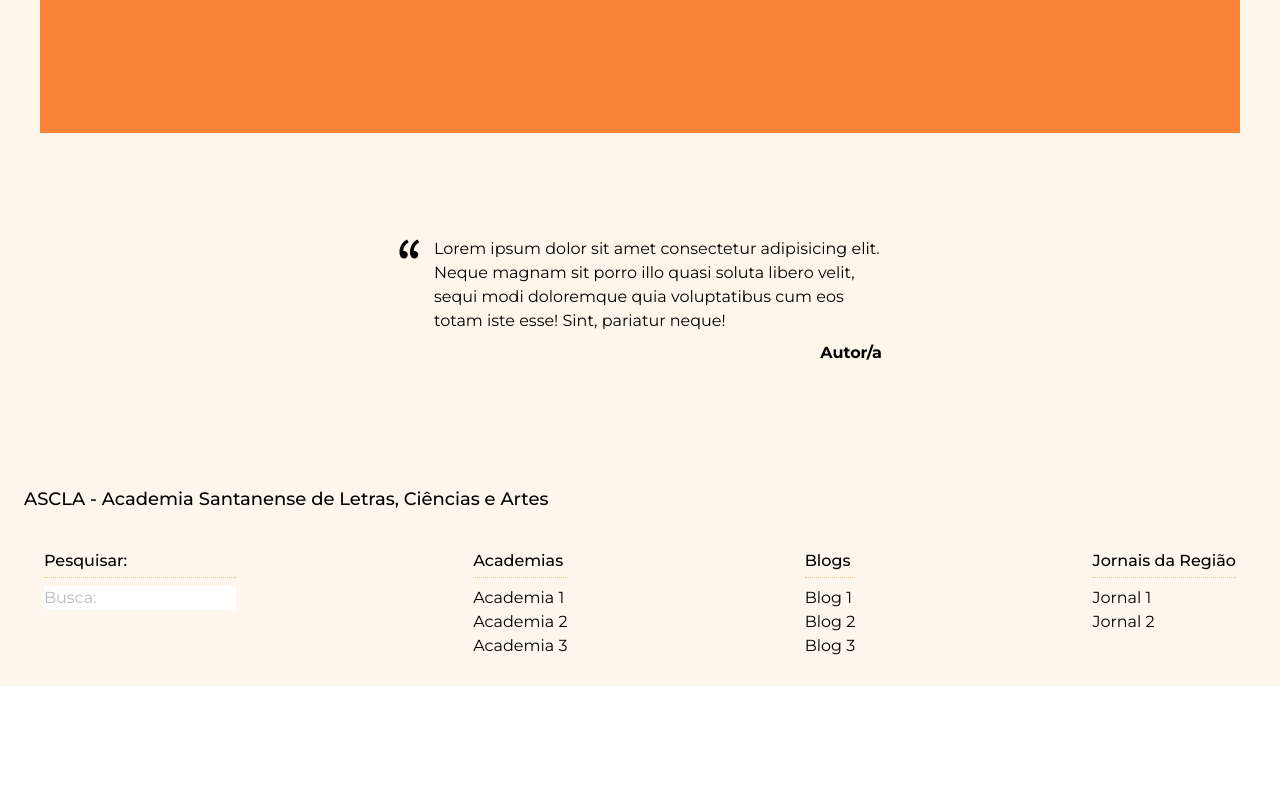
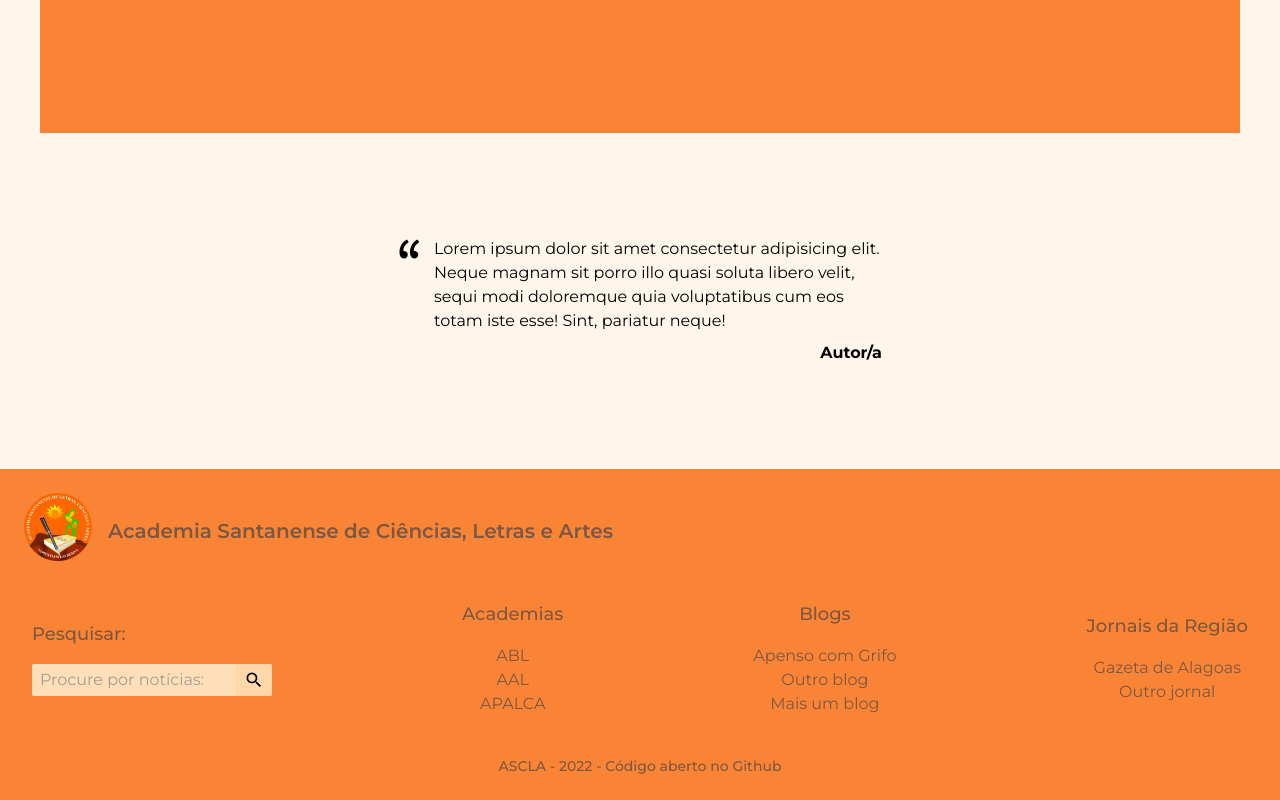
Before and after one commit to gepetojj/ascla, a Next.js app: page / in a window 1280 px wide. Shown: the part 351-1151 px from the top of the page. Before the commit the page ends 1037 px from the top, so only its background shows below. Built offline with nearby package versions, Linux system fonts and the light colour scheme; no server answers.

Commit message:
feat(pages/blog): refatoração da interface das postagens do blog e alteração em componentes relacionados

```diff
--- a/components/layout/Footer/Topic.tsx
+++ b/components/layout/Footer/Topic.tsx
@@ -3,14 +3,13 @@ import React, { memo, FC, ReactNode } from "react";
 export interface FooterTopicProps {
 	title: string;
 	children: ReactNode;
+	onCenter?: boolean;
 }
 
-const FooterTopicComponent: FC<FooterTopicProps> = ({ title, children }) => {
+const FooterTopicComponent: FC<FooterTopicProps> = ({ title, children, onCenter }) => {
 	return (
-		<div className="flex flex-col m-3">
-			<h3 className="font-medium border-b border-dotted border-orange-300 pb-1 mb-2">
-				{title}
-			</h3>
+		<div className={`flex flex-col gap-4 ${onCenter ? "text-center" : "text-left"}`}>
+			<h4 className="text-lg text-secondary-800 font-medium">{title}</h4>
 			{children}
 		</div>
 	);
--- a/components/layout/Footer/index.tsx
+++ b/components/layout/Footer/index.tsx
@@ -1,56 +1,144 @@
+import Image from "next/image";
 import React, { memo, FC } from "react";
+import { MdSearch } from "react-icons/md";
 
 import { FooterTopic } from "./Topic";
 
 const FooterComponent: FC = () => {
 	return (
-		<footer className="flex flex-col w-full h-full px-6 py-4 bg-orange-50">
-			<section>
-				<h2 className="text-lg font-medium">
-					ASCLA - Academia Santanense de Letras, Ciências e Artes
-				</h2>
-			</section>
-			<section className="flex justify-between flex-wrap mt-6 px-2">
+		<footer className="flex flex-col w-full h-full p-6 gap-8 bg-primary-main">
+			<div className="flex items-center gap-4">
+				<div>
+					<Image
+						src="/logo-ascla.webp"
+						alt="Logo da ASCLA"
+						layout="fixed"
+						width={68}
+						height={68}
+						priority
+					/>
+				</div>
+				<h3 className="text-xl text-secondary-800 font-semibold">
+					Academia Santanense de Ciências, Letras e Artes
+				</h3>
+			</div>
+			<div className="flex justify-center items-center flex-wrap gap-x-8 gap-y-4 px-2 sm:justify-between">
 				<FooterTopic title="Pesquisar:">
-					<input type="text" placeholder="Busca:" />
+					<div className="relative w-60">
+						<input
+							className="w-full px-2 py-1 bg-cream-300 text-black-500 rounded-sm outline-none placeholder:text-black-500/70 focus:shadow-md"
+							type="text"
+							placeholder="Procure por notícias:"
+						/>
+						<button className="flex justify-center items-center absolute h-full top-0 right-0 p-2 backdrop-blur-[1px] rounded-sm bg-cream-500/30 duration-200 hover:brightness-90">
+							<MdSearch className="text-xl" />
+						</button>
+					</div>
 				</FooterTopic>
-				<FooterTopic title="Academias">
-					<ul>
+				<FooterTopic title="Academias" onCenter>
+					<ul className="text-secondary-800">
 						<li>
-							<a href="#">Academia 1</a>
+							<a
+								href="https://www.academia.org.br/"
+								target="_blank"
+								rel="noreferrer"
+								className="hover:underline"
+							>
+								ABL
+							</a>
 						</li>
 						<li>
-							<a href="#">Academia 2</a>
+							<a
+								href="https://www.aal.al.org.br/"
+								target="_blank"
+								rel="noreferrer"
+								className="hover:underline"
+							>
+								AAL
+							</a>
 						</li>
 						<li>
-							<a href="#">Academia 3</a>
+							<a
+								href="https://apalca.com.br/"
+								target="_blank"
+								rel="noreferrer"
+								className="hover:underline"
+							>
+								APALCA
+							</a>
 						</li>
 					</ul>
 				</FooterTopic>
-				<FooterTopic title="Blogs">
-					<ul>
+				<FooterTopic title="Blogs" onCenter>
+					<ul className="text-secondary-800">
 						<li>
-							<a href="#">Blog 1</a>
+							<a
+								href="https://www.apensocomgrifo.com/"
+								target="_blank"
+								rel="noreferrer"
+								className="hover:underline"
+							>
+								Apenso com Grifo
+							</a>
 						</li>
 						<li>
-							<a href="#">Blog 2</a>
+							<a
+								href="#"
+								target="_blank"
+								rel="noreferrer"
+								className="hover:underline"
+							>
+								Outro blog
+							</a>
 						</li>
 						<li>
-							<a href="#">Blog 3</a>
+							<a
+								href="#"
+								target="_blank"
+								rel="noreferrer"
+								className="hover:underline"
+							>
+								Mais um blog
+							</a>
 						</li>
 					</ul>
 				</FooterTopic>
-				<FooterTopic title="Jornais da Região">
-					<ul>
+				<FooterTopic title="Jornais da Região" onCenter>
+					<ul className="text-secondary-800">
 						<li>
-							<a href="#">Jornal 1</a>
+							<a
+								href="https://d.gazetadealagoas.com.br/"
+								target="_blank"
+								rel="noreferrer"
+								className="hover:underline"
+							>
+								Gazeta de Alagoas
+							</a>
 						</li>
 						<li>
-							<a href="#">Jornal 2</a>
+							<a
+								href="#"
+								target="_blank"
+								rel="noreferrer"
+								className="hover:underline"
+							>
+								Outro jornal
+							</a>
 						</li>
 					</ul>
 				</FooterTopic>
-			</section>
+			</div>
+			<span className="text-center text-sm text-secondary-800 font-medium mt-2">
+				ASCLA - {new Date().getFullYear()} - Código aberto no{" "}
+				<a
+					href="http://github.com/gepetojj/ascla-website"
+					target="_blank"
+					rel="noreferrer"
+					className="hover:underline"
+				>
+					Github
+				</a>
+			</span>
 		</footer>
 	);
 };
--- a/package.json
+++ b/package.json
@@ -2,7 +2,7 @@
 	"name": "ascla-website",
 	"description": "",
 	"author": "Gepetojj <contato.gepetojj@gmail.com>",
-	"version": "0.11.4",
+	"version": "0.12.0",
 	"license": "MIT",
 	"private": true,
 	"scripts": {
--- /dev/null
+++ b/pages/api/academics/read.ts
@@ -0,0 +1,35 @@
+import type { Academic } from "entities/Academic";
+import type { DefaultResponse } from "entities/DefaultResponse";
+import { apiHandler } from "helpers/apiHandler";
+import type { NextApiRequest, NextApiResponse } from "next";
+
+interface Response extends DefaultResponse {
+	academic?: Academic;
+}
+
+export default async function handler(req: NextApiRequest, res: NextApiResponse<Response>) {
+	return apiHandler(req, res, { method: "get", col: "academics" }, async col => {
+		try {
+			const { id } = req.query;
+
+			if (!id || typeof id !== "string") {
+				res.status(400).json({ message: "Informe o ID do acadêmico." });
+				return res;
+			}
+
+			const query = await col.doc(id).get();
+			if (!query.exists) {
+				res.status(404).json({ message: "Acadêmico não encontrado." });
+				return res;
+			}
+
+			const academic = query.data() as Academic;
+			res.json({ message: "Acadêmico listado com sucesso.", academic });
+		} catch (err) {
+			console.error(err);
+			res.status(500).json({ message: "Não foi possível listar o acadêmico." });
+		}
+
+		return res;
+	});
+}
--- /dev/null
+++ b/pages/api/patrons/read.ts
@@ -0,0 +1,35 @@
+import type { DefaultResponse } from "entities/DefaultResponse";
+import type { Patron } from "entities/Patron";
+import { apiHandler } from "helpers/apiHandler";
+import type { NextApiRequest, NextApiResponse } from "next";
+
+interface Response extends DefaultResponse {
+	patron?: Patron;
+}
+
+export default async function handler(req: NextApiRequest, res: NextApiResponse<Response>) {
+	return apiHandler(req, res, { method: "get", col: "patrons" }, async col => {
+		try {
+			const { id } = req.query;
+
+			if (!id || typeof id !== "string") {
+				res.status(400).json({ message: "Informe o ID do patrono." });
+				return res;
+			}
+
+			const query = await col.doc(id).get();
+			if (!query.exists) {
+				res.status(404).json({ message: "Patrono não encontrado." });
+				return res;
+			}
+
+			const patron = query.data() as Patron;
+			res.json({ message: "Patrono listado com sucesso.", patron });
+		} catch (err) {
+			console.error(err);
+			res.status(500).json({ message: "Não foi possível listar o patrono." });
+		}
+
+		return res;
+	});
+}
--- /dev/null
+++ b/pages/api/users/list.ts
@@ -0,0 +1,26 @@
+import type { DefaultResponse } from "entities/DefaultResponse";
+import type { User } from "entities/User";
+import { apiHandler } from "helpers/apiHandler";
+import type { NextApiRequest, NextApiResponse } from "next";
+
+interface Response extends DefaultResponse {
+	users?: User[];
+}
+
+export default async function handler(req: NextApiRequest, res: NextApiResponse<Response>) {
+	return apiHandler(req, res, { method: "get", col: "users", adminOnly: true }, async col => {
+		try {
+			const query = await col.get();
+			const users: User[] = [];
+
+			query.forEach(user => users.push(user.data() as User));
+
+			res.json({ message: "Usuários listados com sucesso.", users });
+		} catch (err) {
+			console.error(err);
+			res.status(500).json({ message: "Não foi possível listar os usuários." });
+		}
+
+		return res;
+	});
+}
--- /dev/null
+++ b/pages/api/users/read.ts
@@ -0,0 +1,35 @@
+import type { DefaultResponse } from "entities/DefaultResponse";
+import type { User } from "entities/User";
+import { apiHandler } from "helpers/apiHandler";
+import type { NextApiRequest, NextApiResponse } from "next";
+
+interface Response extends DefaultResponse {
+	user?: User;
+}
+
+export default async function handler(req: NextApiRequest, res: NextApiResponse<Response>) {
+	return apiHandler(req, res, { method: "get", col: "users", adminOnly: true }, async col => {
+		try {
+			const { id } = req.query;
+
+			if (!id || typeof id !== "string") {
+				res.status(400).json({ message: "Informe o ID do usuário." });
+				return res;
+			}
+
+			const query = await col.doc(id).get();
+			if (!query.exists) {
+				res.status(404).json({ message: "Usuário não encontrado." });
+				return res;
+			}
+
+			const user = query.data() as User;
+			res.json({ message: "Usuário listado com sucesso.", user });
+		} catch (err) {
+			console.error(err);
+			res.status(500).json({ message: "Não foi possível listar o usuário." });
+		}
+
+		return res;
+	});
+}
--- /dev/null
+++ b/pages/api/users/update.ts
@@ -0,0 +1,43 @@
+import type { DefaultResponse } from "entities/DefaultResponse";
+import { User, UserRole } from "entities/User";
+import { apiHandler } from "helpers/apiHandler";
+import type { NextApiRequest, NextApiResponse } from "next";
+
+interface UpdateUser {
+	id: string;
+	role?: UserRole;
+}
+
+export default async function handler(req: NextApiRequest, res: NextApiResponse<DefaultResponse>) {
+	return apiHandler(req, res, { method: "put", col: "users", adminOnly: true }, async col => {
+		const { id, role }: UpdateUser = req.body;
+
+		// TODO: Adicionar validação aos dados
+		if (!id) {
+			res.status(400).json({ message: "Informe o ID do usuário." });
+			return res;
+		}
+
+		try {
+			const query = await col.doc(id).get();
+			const user = query.data() as User;
+
+			if (!query.exists || !user) {
+				res.status(400).json({ message: "Usuário não encontrado." });
+				return res;
+			}
+
+			if (role && typeof role === "string") {
+				user.metadata.role = role;
+				await col.doc(id).update(user);
+			}
+
+			res.json({ message: "Usuário atualizado com sucesso." });
+		} catch (err) {
+			console.error(err);
+			res.status(500).json({ message: "Não foi possível atualizar o usuário." });
+		}
+
+		return res;
+	});
+}
--- a/pages/blog/[urlId].tsx
+++ b/pages/blog/[urlId].tsx
@@ -1,3 +1,4 @@
+import { Main } from "components/layout/Main";
 import { PostView } from "components/view/Post";
 import { BlogPost as EBlogPost } from "entities/BlogPost";
 import { firestore } from "myFirebase/server";
@@ -14,9 +15,9 @@ const BlogPost: NextPage<Props> = ({ post }) => {
 		<>
 			<NextSeo title={`Notícias - ${post.title || "Não encontrado"}`} />
 
-			<main>
+			<Main title={post.title}>
 				<PostView {...post} showUserInteractions />
-			</main>
+			</Main>
 		</>
 	);
 };
```
Also changed, not shown: components/card/Blog/index.tsx (+14 -2 lines), components/view/Post/index.tsx (+43 -44 lines), public/usuario-padrao.webp (added).
